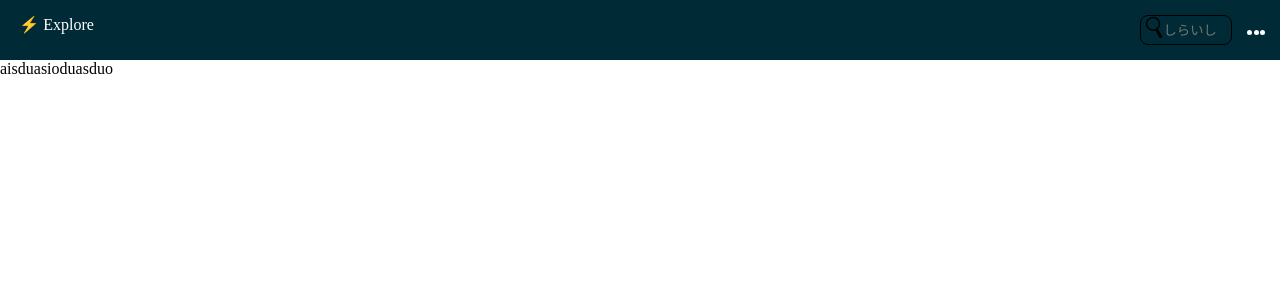
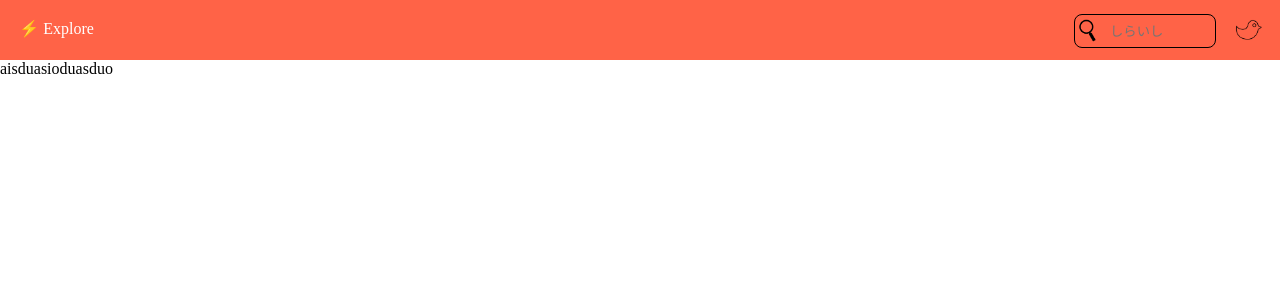
Before and after one commit to AugustoYuudi/Alligator-Copy, a Vue app: page / in a window 1280 px wide. Shown: the top 300 px of the page. Built offline with nearby package versions, Linux system fonts and the light colour scheme.

Commit message:
Terminar navbar desktop

```diff
--- a/src/components/Navbar.vue
+++ b/src/components/Navbar.vue
@@ -1,8 +1,10 @@
 <template>
     <div class="navbar">
-        <div>
+        <div class="upper">
             <a href="#" class="navbar__logo" v-if="$route.name !== 'home'"></a>
-
+            <!-- <ul >
+                <li v-for="(pagina, index) in paginas" :key=index class="pages__page"></li>
+            </ul> -->
             <a href="#" class="navbar__explore" v-if="$route.name === 'home'">⚡ Explore</a>
 
             <div class="navbar__search__container">
@@ -13,10 +15,8 @@
                     <span class="expander__dot"></span>
                     <span class="expander__dot"></span>
                 </div>
-            </div>
 
-            <div class="navbar__twitter">
-                <img src="../assets/img/twitter.png" alt="">
+                <a href="#" class="navbar__twitter"></a>
             </div>
         </div>
 
@@ -31,6 +31,7 @@
 </template>
 
 <style lang="stylus">
+
     *
         margin 0
         padding 0
@@ -38,26 +39,23 @@
         text-decoration none
 
     .navbar
-        display flex
-        flex-flow column
-        justify-content center
-        min-height 3.75rem
         background-color #002b36
 
-        &:nth-child(1)
-            flex 1
+        .upper
+            min-height 3.75rem
             white-space nowrap
-            min-height 3.75rem
 
             .navbar__explore
                 display inline-block
                 margin-left 1.2rem
+                margin-top 1.2rem
                 color white
 
             .navbar__search__container
                 display inline-block
                 float right
                 margin-right 3rem
+                margin-top 0.9rem
                 background url(../assets/img/search.png)
                 background-size 1.7rem
                 background-repeat no-repeat
@@ -88,27 +86,55 @@
                     display none
 
         .navbar__pages
-            flex 1
-            background-color tomato
             ul
-                display flex
-                flex-flow column nowrap
-                align-items stretch
                 text-align center
 
                 .pages__page
                     margin-top 1em
                     height 3em
 
-// @media screen and (min-width: 375px)
+                    &:nth-child(1)
+                        display none
 
-// @media screen and (min-width: 425px)
 
-// @media screen and (min-width: 768px)
 
-// @media screen and (min-width: 1024px)
+    @media screen and (min-width: 1121px)
+        .navbar
+            background-color tomato
 
-// @media screen and (min-width: 1120px)
+            .upper
+                .navbar__search__container
+                    margin-right 4rem
+                    width 140px
+                    height 32px
+                    vertical-align top
+                    background-position -1% 80%
+
+
+                    .navbar__search__input
+                        vertical-align top
+                        height 32px
+
+                    .expander__dot__container
+                        display none
+
+                    .navbar__twitter
+                        display inline-block
+                        vertical-align top
+                        width 35px
+                        height 35px
+                        margin-left 1.2rem
+                        background url(../assets/img/twitter.png)
+                        background-repeat no-repeat
+                        background-size 30px 30px
+                        background-position 0 30%
+
+            .navbar__pages
+            ul
+                text-align center
+                .pages__page
+                    margin-top 1em
+                    height 3em
 
 </style>
 
@@ -117,6 +143,7 @@ export default {
     data() {
         return {
             paginas: [
+                '⚡ Explore',
                 'Angular',
                 'Vue.js',
                 'React',
```
Lines whose indentation alone changed are shown as unchanged.
